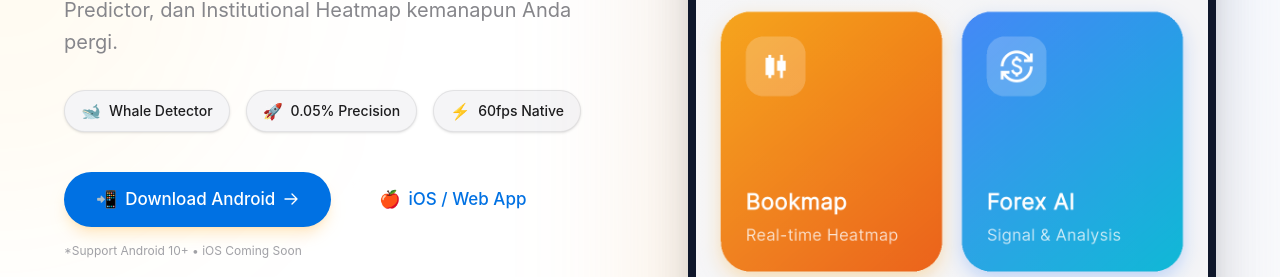
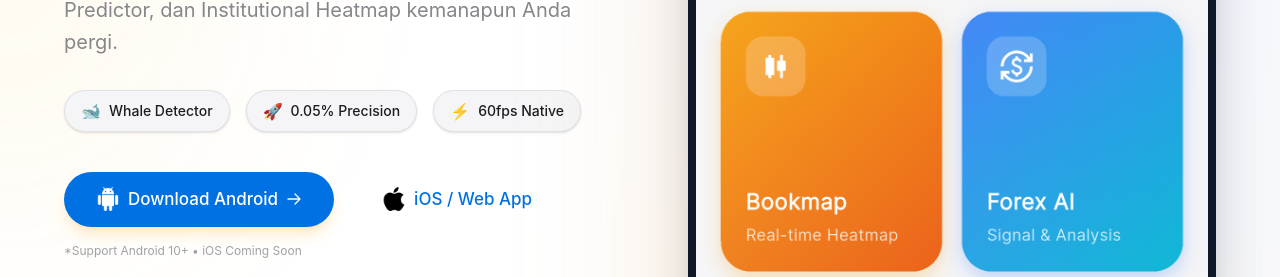
Before and after one commit to arra7trader/arra7-app, a Next.js app: page / in a window 1280 px wide. Shown: the part 4336-4613 px from the top of the page. Built offline with nearby package versions, Linux system fonts and the light colour scheme; no server answers.

Commit message:
feat: Update Download buttons with custom Android/Apple logo icons

```diff
--- a/src/components/home/DownloadAppSection.tsx
+++ b/src/components/home/DownloadAppSection.tsx
@@ -52,16 +52,16 @@
 
                             <div className="flex flex-col sm:flex-row gap-4 justify-center lg:justify-start">
                                 <Link href="/download/android">
-                                    <button className="btn-primary bg-gradient-to-r from-amber-500 to-orange-600 border-none shadow-lg shadow-amber-500/20 px-8 py-4 text-lg group w-full sm:w-auto">
-                                        <span className="mr-2">📲</span>
+                                    <button className="btn-primary bg-gradient-to-r from-amber-500 to-orange-600 border-none shadow-lg shadow-amber-500/20 px-8 py-4 text-lg group w-full sm:w-auto flex items-center justify-center">
+                                        <img src="/images/android-logo.png" alt="Android" className="w-6 h-6 mr-2 object-contain invert brightness-0" />
                                         Download Android
                                         <ArrowRightIcon className="ml-2 group-hover:translate-x-1 transition-transform" size="sm" />
                                     </button>
                                 </Link>
 
                                 <Link href="/download/ios">
-                                    <button className="btn-secondary px-8 py-4 text-lg w-full sm:w-auto hover:bg-white/50 backdrop-blur-sm">
-                                        <span className="mr-2">🍎</span>
+                                    <button className="btn-secondary px-8 py-4 text-lg w-full sm:w-auto hover:bg-white/50 backdrop-blur-sm flex items-center justify-center">
+                                        <img src="/images/apple-logo.png" alt="iOS" className="w-6 h-6 mr-2 object-contain" />
                                         iOS / Web App
                                     </button>
                                 </Link>
```
Also changed, not shown: public/images/android-logo.png (added), public/images/apple-logo.png (added).
